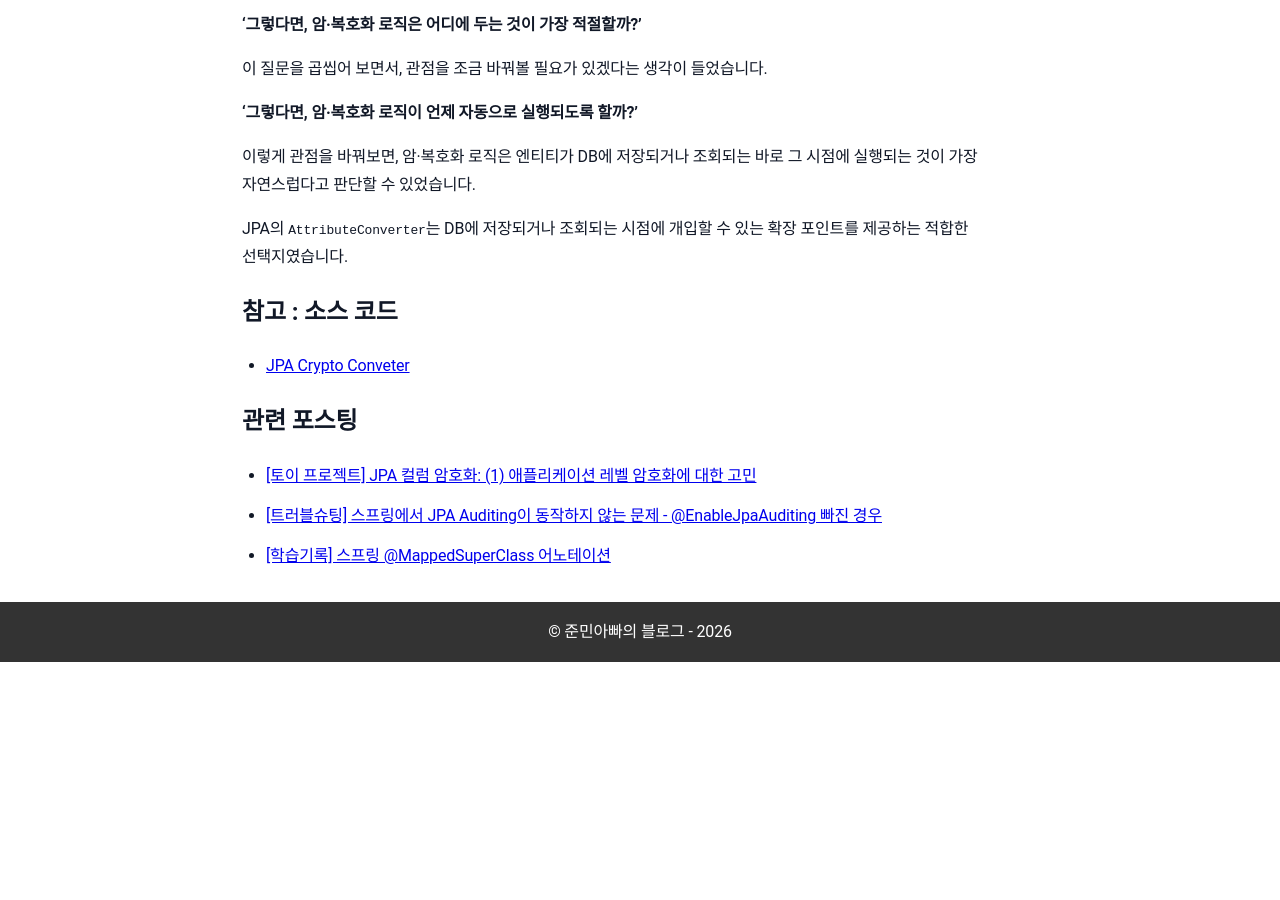
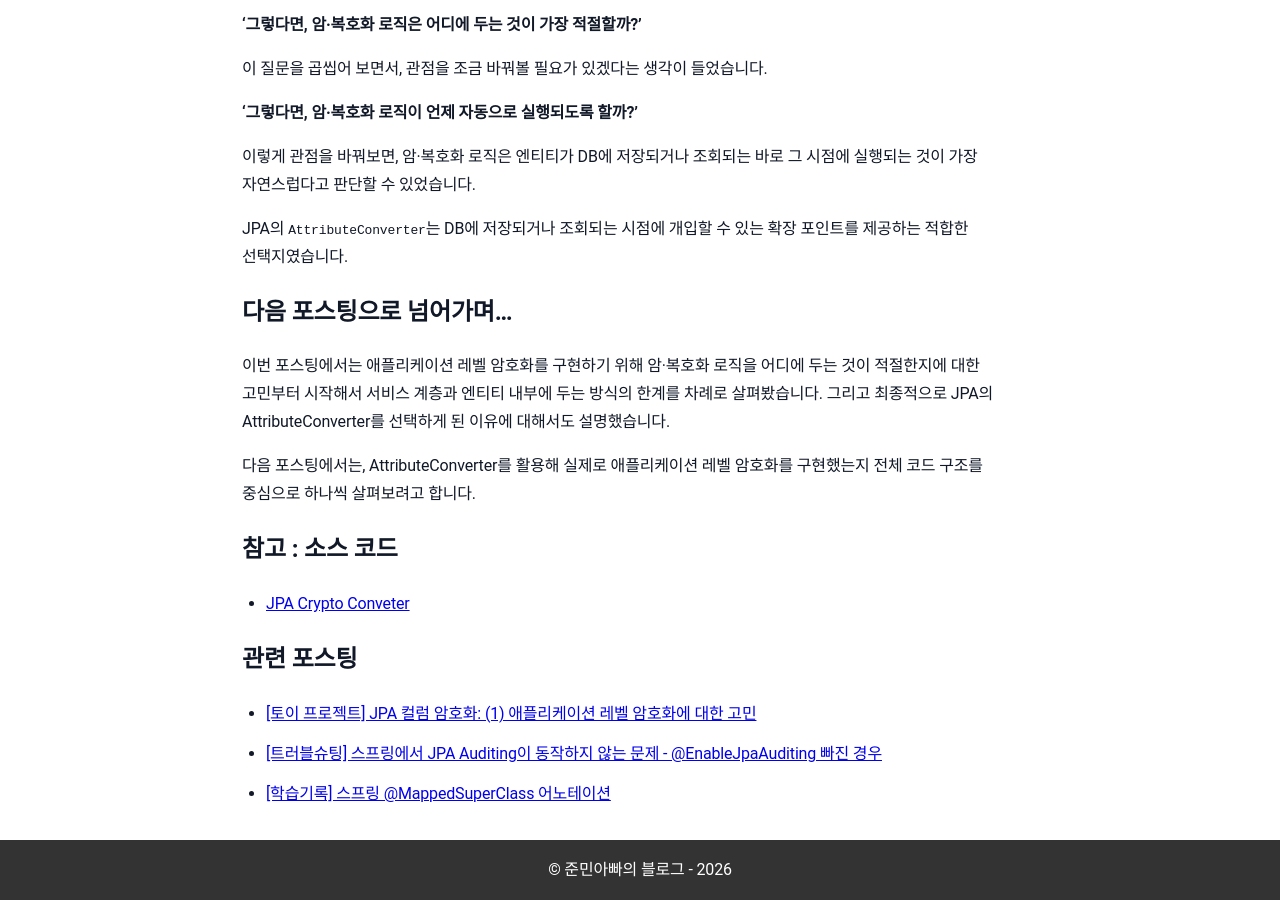
Before and after one commit to sanghoon-lee/sanghoon-lee.github.io, a Jekyll site: the page built from _posts/2026-01-25-JPACryptoConverter2.md, in a window 1280 px wide and 900 px high, scrolled down 2159 px. Built offline with Jekyll 4.4.1, drawn with Linux system fonts in a browser that asks for light colours; nearby versions of some CDN libraries; comment, search, counter and statistics services are not loaded; before the commit the page ends 2821 px from its top, so only the background shows below that.

Commit message:
포스팅 내용 수정

```diff
--- a/_posts/2026-01-25-JPACryptoConverter2.md
+++ b/_posts/2026-01-25-JPACryptoConverter2.md
@@ -55,6 +55,14 @@ categories: 토이프로젝트
 
 JPA의 `AttributeConverter`는 DB에 저장되거나 조회되는 시점에 개입할 수 있는 확장 포인트를 제공하는 적합한 선택지였습니다.
 
+## 다음 포스팅으로 넘어가며...
+
+이번 포스팅에서는 애플리케이션 레벨 암호화를 구현하기 위해
+암·복호화 로직을 어디에 두는 것이 적절한지에 대한 고민부터 시작해서 서비스 계층과 엔티티 내부에 두는 방식의 한계를 차례로 살펴봤습니다. 그리고 최종적으로 JPA의 AttributeConverter를 선택하게 된 이유에 대해서도 설명했습니다.
+
+다음 포스팅에서는,
+AttributeConverter를 활용해 실제로 애플리케이션 레벨 암호화를 구현했는지 전체 코드 구조를 중심으로 하나씩 살펴보려고 합니다.
+
 ## 참고 : 소스 코드
 * [JPA Crypto Conveter](https://github.com/sanghoon-lee/jpa-crypto-converter)
 
```
Also changed, not shown: _posts/2026-01-24-JPACryptoConverter.md (+1 -1 lines).
